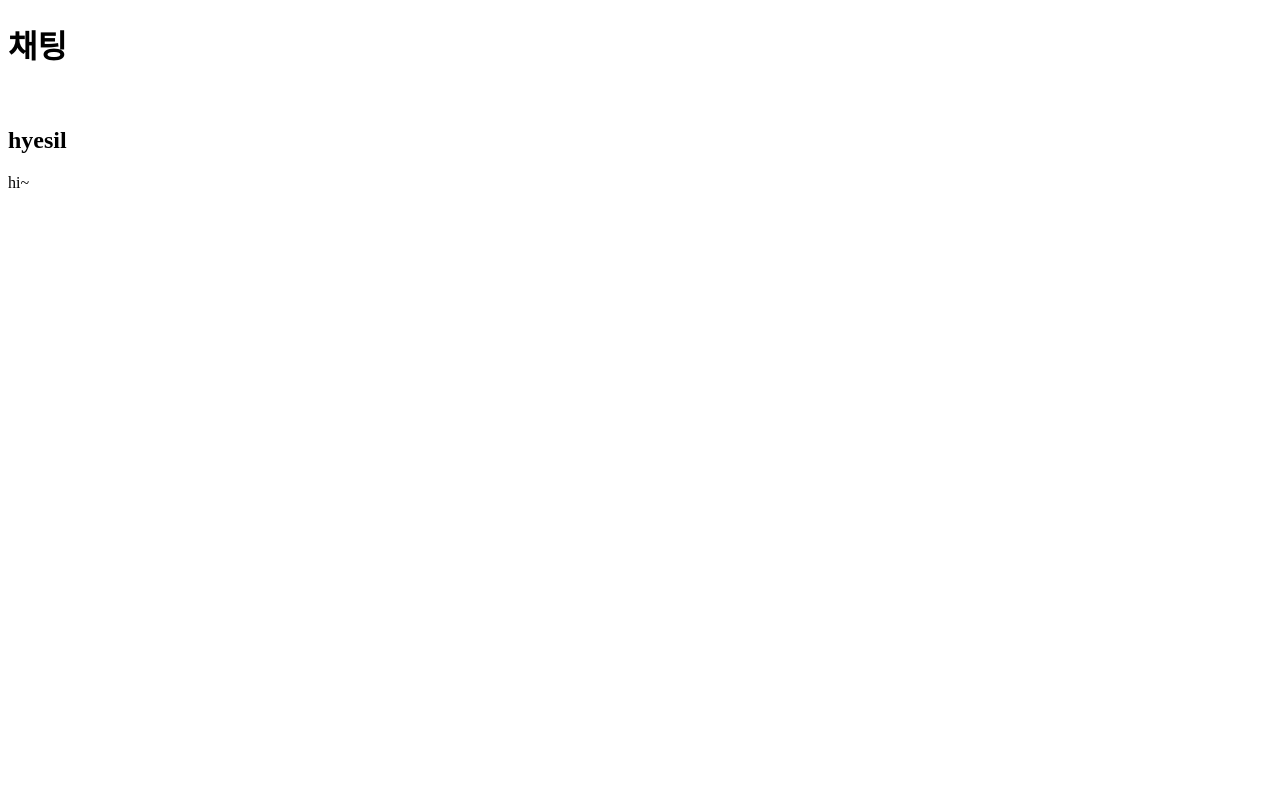
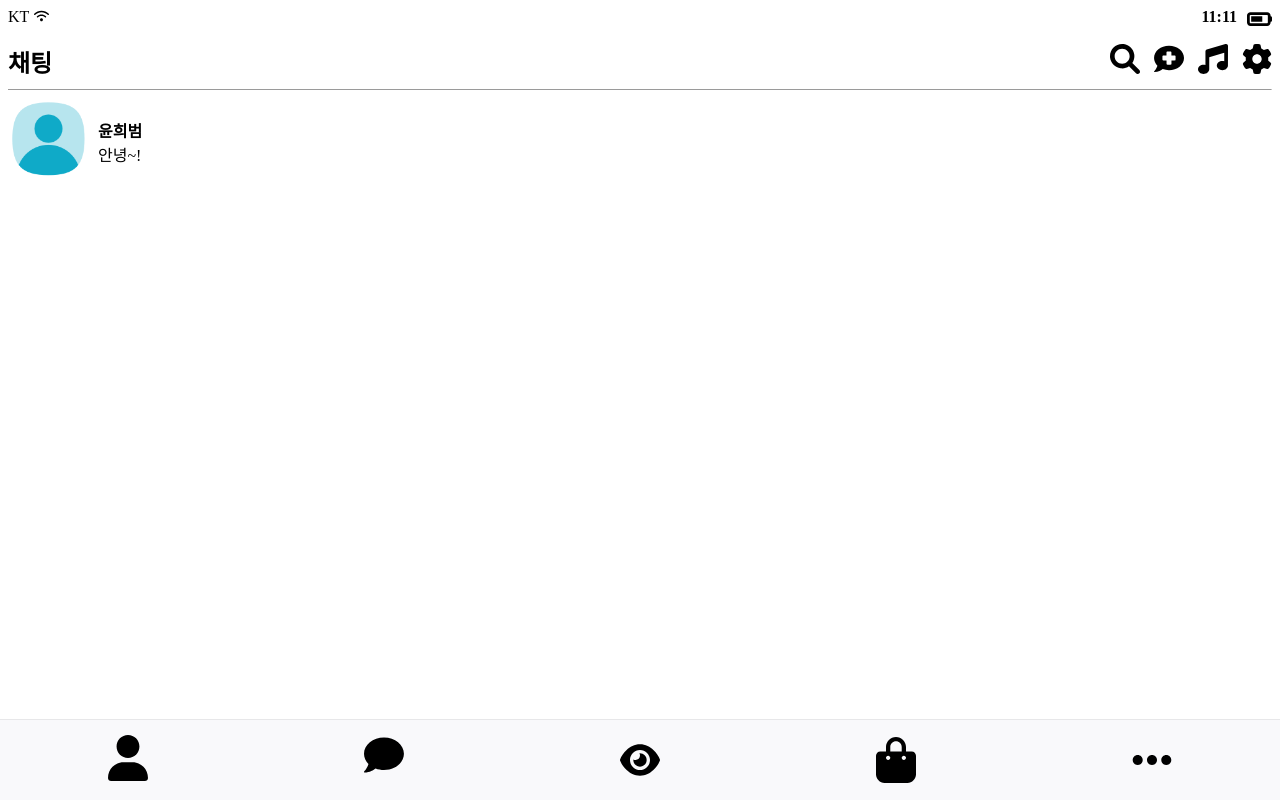
Before and after one commit to sily224/kakaotalk, a plain HTML site: page 2.html in a window 1280 px wide. Drawn offline with Linux system fonts and the light colour scheme.

Commit message:
chat update
chat update

```diff
--- a/2.html
+++ b/2.html
@@ -3,11 +3,83 @@
     <head>
         <meta charset="UTF-8">
         <title>kukuotalk</title>
+        <style>
+            .phone {
+                float:left; padding-right : 5px
+            }
+            .battery {
+                float:right;
+            }
+            .title {
+                clear:both; float:left; margin-top: 10px; margin-bottom: 10px;
+            }
+            .icone {
+                float:right; margin-top: 10px; margin-bottom: 10px;
+            }
+            .time {
+                float:right; margin-right: 10px
+            }
+            #i {
+                margin-left:10px;
+            }
+            .line {
+                clear:both; border-bottom: 0px; text-align: left; margin-left:0px;
+            }
+            .social {
+                clear:both; float:left; padding-right : 5px; margin-bottom: 10px;
+            }
+            #name {
+                float:left; margin-top: 20px; margin-left: 5px;
+            }
+            .hi {
+                clear:both;
+            }
+            .footer {
+                position: absolute;
+                left: 0;
+                bottom: 0;
+                width: 100%;
+                padding: 15px 0;
+                text-align: center;
+                color: black;
+                background: #F9F9FB;
+                border-top: 1px solid #E7E7E9;
+                display: flex;
+            }
+            .footer {
+                justify-content: space-around;
+            }
+        </style>
     </head>
     <body>
-        <h1>채팅</h1>
-        <img>
-        <h2>hyesil</h2>
-        <div>hi~</div>
+        <div class="phone">KT</div>
+        <div class="phone">
+            <img src="wifi-solid.svg" alt="wifi" width="15px">
+        </div>
+        <div class="battery">
+            <img src="battery-three-quarters-solid.svg" alt="battery" width="25px">
+        </div>
+        <div class="time"><b>11:11</b></div>
+        <div class="title"><h2 style="margin:0">채팅</h2></div>
+        <div class="icone">
+            <img id="i" src="magnifying-glass-solid.svg" alt="search" width="30">
+            <img id="i" src="comment-medical-solid.svg" alt="CommentPlus" width="30">
+            <img id="i" src="music-solid.svg" alt="music" width="30">
+            <img id="i" src="gear-solid.svg" alt="setting" width="30">
+        </div>
+        <hr class="line">
+        <img class="social" src="kakaotalk-social.png" alt="social" width="80">
+        <div id="name"><b>윤희범</b><br>안녕~!</div>
+        <footer class="footer">
+            <a href="index.html">
+                <img id ="1" src="user-solid.svg" alt="user" width="40">
+            </a>
+            <a href="2.html">
+                <img id ="2" src="comment-solid.svg" alt="commentr" width="40">
+            </a>
+            <img id ="3" src="eye-solid.svg" alt="view" width="40">
+            <img id ="4" src="bag-shopping-solid.svg" alt="shopping" width="40">
+            <img id ="5" src="ellipsis-solid.svg" alt="ellipsis" width="40">
+        </footer>
     </body>
 </html>
```
Also changed, not shown: 1.html (+37 -7 lines), index.html (+4 -9 lines), bag-shopping-solid.svg (added), comment-medical-solid.svg (added), comment-solid.svg (added), ellipsis-solid.svg (added), eye-solid.svg (added), user-solid.svg (added).
